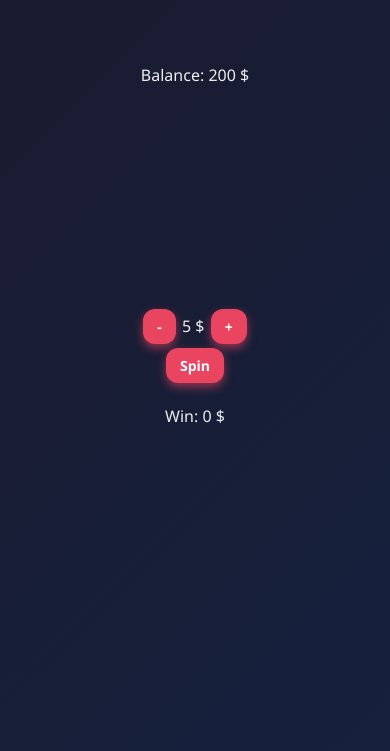
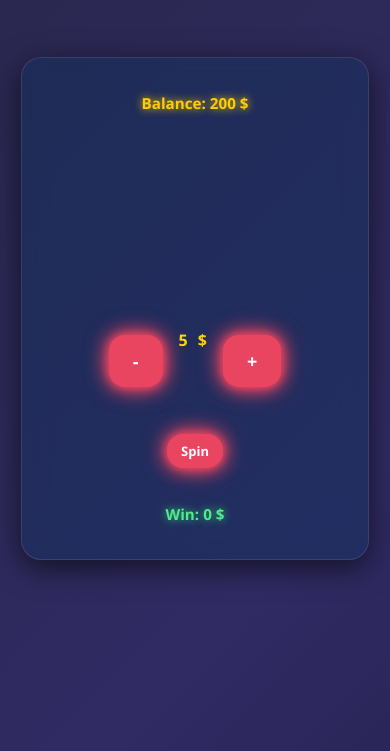
Before and after one commit to CristianIlie15/SlotsMachine-2.0, a plain HTML site: page index.html in a window 390 px wide. Shown: the part 93-844 px from the top of the page. Drawn offline with Linux system fonts and the light colour scheme.

Commit message:
CSS work, styling and media Querries

```diff
--- a/index.html
+++ b/index.html
@@ -9,13 +9,15 @@
 <body>
   <h1>Slot Machine 🎰</h1>
 
+  <div id="slotMachine">
+
     <div id="wallet">Balance: <span id="balance">200</span> $</div>
 
     <div id="slotGrid" class="grid"></div>
 
     <div id="betControls">
       <button id="minusBet">-</button>
-    <span id="betDisplay">5</span> $
+      <span id="betDisplay">5</span>$
       <button id="plusBet">+</button>
     </div>
 
@@ -32,6 +34,9 @@
       <p id="doubleMessage"></p>
     </div>
 
+  </div>
+
   <script src="slotLogic.js"></script>
 </body>
+
 </html>
--- a/style.css
+++ b/style.css
@@ -1,4 +1,3 @@
-
 * {
   box-sizing: border-box;
   margin: 0;
@@ -8,26 +7,38 @@
 }
 
 body {
-    background: linear-gradient(135deg, #1a1a2e, #16213e);
+  background: linear-gradient(-45deg, #0f0c29, #302b63, #24243e, #1a1a2e);
+  background-size: 400% 400%;
+  animation: gradientBG 15s ease infinite;
   color: #eee;
   display: flex;
   flex-direction: column;
   align-items: center;
   min-height: 100vh;
   padding: 34px 21px;
+  font-family: 'Segoe UI', Tahoma, Geneva, Verdana, sans-serif;
 }
 
-  /* Container general */
+@keyframes gradientBG {
+  0% { background-position: 0% 50%; }
+  50% { background-position: 100% 50%; }
+  100% { background-position: 0% 50%; }
+}
+
+/* Container slot machine */
 #slotMachine {
-    background: #0f3460;
-    border-radius: 16px;
-    padding: 31px 45px;
-    box-shadow: 0 8px 20px rgba(0,0,0,0.7);
+  background: rgba(15, 52, 96, 0.4);
+  backdrop-filter: blur(12px);
+  border-radius: 20px;
+  padding: 35px 50px;
+  box-shadow: 0 8px 30px rgba(0, 0, 0, 0.6);
+  border: 1px solid rgba(255, 255, 255, 0.1);
   max-width: 800px;
   width: 100%;
   text-align: center;
 }
 
+/* Titlu */
 h1 {
   margin-bottom: 80px;
   font-weight: 720;
@@ -36,27 +47,30 @@
   text-shadow: 0 0 10px #da435c;
 }
 
-  /* Grid slot */
+/* Slot grid */
 #slotGrid {
   display: grid;
-    grid-template-columns: repeat(5, 80px);
-    grid-template-rows: repeat(3, 80px);
-    gap: 10px;
+  grid-template-columns: repeat(5, 100px);
+  grid-template-rows: repeat(3, 100px);
+  gap: 12px;
   justify-content: center;
-    margin: 25px 0 30px;
+  margin: 30px 0 40px;
 }
 
-  /* Simboluri grid */
 #slotGrid img {
-    width: 80px;
-    height: 80px;
-    border-radius: 8px;
-    transition: box-shadow 0.33s ease, transform 0.33s ease;
+  width: 100px;
+  height: 100px;
+  border-radius: 12px;
   background: #16213e;
-    box-shadow: inset 0 0 10px #0e2e55;
+  box-shadow: 0 4px 10px rgba(0,0,0,0.5), inset 0 0 10px #0e2e55;
+  transition: transform 0.3s ease, box-shadow 0.3s ease;
   cursor: default;
 }
 
+#slotGrid img:hover {
+  transform: scale(1.1) rotate(2deg);
+  box-shadow: 0 0 15px 6px rgba(255, 214, 0, 0.6);
+}
 
 #slotGrid img.glow {
   box-shadow:
@@ -65,38 +79,60 @@
   transform: scale(1.07);
 }
 
-
+/* Control buttons */
 #controls {
   display: flex;
   justify-content: center;
-    gap: 17px;
-    margin-bottom: 20px;
+  gap: 25px;
+  margin-bottom: 30px;
 }
 
+#betControls {
+  display: flex;
+  justify-content: center;
+  gap: 15px;
+  font-size: 1.3rem;
+  font-weight: 600;
+  margin-bottom: 35px;
+  color: #ffd600;
+}
+
+#betControls button {
+  padding: 14px 24px;
+  font-size: 18px;
+}
+
+/* General button styling */
 button {
   background: #e94560;
   border: none;
-    border-radius: 12px;
+  border-radius: 16px;
   color: #fff;
-    margin:2px;
-    padding: 10px 18px;
+  margin: 6px;
+  padding: 14px 28px;
   font-weight: 700;
+  font-size: 18px;
   cursor: pointer;
-    font-size: 16px;
-    box-shadow: 0 4px 10px rgba(233, 69, 96, 0.6);
-    transition: background-color 0.25s ease, transform 0.2s ease;
+  box-shadow:
+    0 0 8px #e94560,
+    0 0 18px #e94560,
+    0 0 24px #e94560;
+  transition: all 0.3s ease;
 }
 
 button:hover {
+  transform: scale(1.1);
   background: #ff2e44;
-    transform: scale(1.05);
+  box-shadow:
+    0 0 12px #ff2e44,
+    0 0 22px #ff2e44;
 }
 
 button:active {
   transform: scale(0.95);
 }
 
-  /* Display bet, balance, win */
+/* Status display (wallet, bet, win) */
 #status {
   display: flex;
   justify-content: space-around;
@@ -114,7 +150,23 @@
   user-select: none;
 }
 
-  /* Double-game control */
+#wallet {
+  font-size: 1.5rem;
+  font-weight: 700;
+  margin-bottom: 25px;
+  color: #ffce00;
+  text-shadow: 0 0 8px #ffce00;
+}
+
+#result {
+  font-size: 1.6rem;
+  font-weight: 700;
+  margin-top: 20px;
+  color: #4fec89;
+  text-shadow: 0 0 8px #2ecc71;
+}
+
+/* Double-game section */
 #doubleControls {
   margin-top: 15px;
   display: none;
@@ -125,52 +177,71 @@
 #doubleMessage {
   margin-top: 14px;
   font-weight: 750;
-    color: #ffd600;
+  color: #f8db4c;
   text-shadow: 0 0 10px #ddbb0f;
   min-height: 24px;
 }
 
+/* === Responsive Styles === */
 
 @media (max-width: 480px) {
+  body {
+    font-size: 13px;
+  }
+
   #slotGrid {
-      grid-template-columns: repeat(5, 50px);
-      grid-template-rows: repeat(3, 50px);
-      gap: 8px;
+    grid-template-columns: repeat(5, 46px);
+    grid-template-rows: repeat(3, 46px);
+    gap: 4px;
   }
 
   #slotGrid img {
-      width: 50px;
-      height: 50px;
+    width: 46px;
+    height: 46px;
+    border-radius: 6px;
   }
 
   button {
-      font-size: 14px;
+    font-size: 13px;
     padding: 8px 14px;
   }
 
-    #status {
-      font-size: 16px;
+  #betControls {
+    font-size: 1rem;
+    gap: 10px;
+  }
+
+  #wallet,
+  #result,
+  #doubleMessage {
+    font-size: 0.95rem;
   }
 }
 
-  @media (min-width:600px) {
+@media (min-width: 1100px) {
   #slotGrid {
-      grid-template-columns: repeat(5, 100px);
-      grid-template-rows: repeat(3, 100px);
-      gap: 8px;
+    grid-template-columns: repeat(5, 110px);
+    grid-template-rows: repeat(3, 110px);
+    gap: 22px;
   }
 
   #slotGrid img {
-      width: 100px;
-      height: 100px;
+    width: 110px;
+    height: 110px;
   }
 
   button {
-      font-size: 16px;
-      padding: 8px 16px;
+    font-size: 20px;
+    padding: 16px 32px;
   }
 
-    #status {
-      font-size: 18px;
+  #betControls {
+    font-size: 1.5rem;
+  }
+
+  #wallet,
+  #result,
+  #doubleMessage {
+    font-size: 1.8rem;
   }
 }
```
Lines whose indentation alone changed are shown as unchanged.
